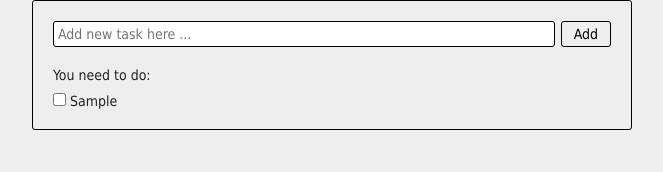
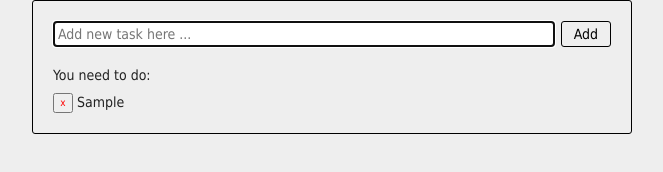
Before and after one commit to svyaz/Frontend, a plain HTML site: page Lekciya_05_2_TodoList/index.html in a window 1280 px wide. Both pictures are taken after typing "Sample" into the empty fields and a click on the button "Add". Shown: the whole page, without its empty margins (308-971 px from the left). Drawn offline with Linux system fonts and the light colour scheme.

Commit message:
5.02. TodoList. Исправление замечаний

```diff
--- a/Lekciya_05_2_TodoList/index.html
+++ b/Lekciya_05_2_TodoList/index.html
@@ -16,13 +16,9 @@
             </div>
         </form>
     </div>
-    <div class="list-block">You need to do:
-        <form id="list-form">
-            <!-- TaskList template -->
-            <!--<div class="list-element" id="div-XXX">
-                <label><input type="checkbox" title="Task done!" id="XXX"> Task template</label>
-            </div>-->
-        </form>
+    <div id="list-block">You need to do:
+        <!-- TaskList template -->
+        <!--<div class="list-element" id="div-XXX"><button title="Task done!" id="XXX">x</button> Task template</div>-->
     </div>
 </div>
 <script src="js/todo-list.js"></script>
--- a/Lekciya_05_2_TodoList/js/todo-list.js
+++ b/Lekciya_05_2_TodoList/js/todo-list.js
@@ -1,25 +1,8 @@
 "use strict";
 
 var TaskClass = function (name) {
-    this.name = escapeHtml(name);
+    this.name = name;
     this.id = generateId();
-
-    var entityMap = {
-        '&': '&amp;',
-        '<': '&lt;',
-        '>': '&gt;',
-        '"': '&quot;',
-        "'": '&#39;',
-        '/': '&#x2F;',
-        '`': '&#x60;',
-        '=': '&#x3D;'
-    };
-
-    function escapeHtml(string) {
-        return String(string).replace(/[&<>"'`=\/]/g, function (s) {
-            return entityMap[s];
-        });
-    }
 
     function generateId() {
         return (new Date()).getTime();
@@ -47,19 +30,20 @@ var TaskListClass = function () {
     };
 };
 
-var ViewClass = function (cont) {
-    var controller = cont;
+var ViewClass = function (controller) {
     var addForm = document.getElementById("add-form");
     var addInput = document.getElementById("add-text");
-    var listForm = document.getElementById("list-form");
+    var listBlock = document.getElementById("list-block");
 
-    addForm.addEventListener("change", addNewTask);
+    addForm.addEventListener("submit", addNewTask);
     addInput.focus();
 
     function addNewTask() {
         var newTask = controller.addNewTask(addInput.value);
-        if (newTask != null) {
-            listForm.appendChild(getTaskAsHTML(newTask));
+        if (newTask !== null) {
+            listBlock.appendChild(getTaskAsHTML(newTask));
+        } else {
+            showError("You need to type some text.");
         }
         addInput.value = "";
         addInput.focus();
@@ -69,18 +53,27 @@ var ViewClass = function (cont) {
         var id = event.target.id;
         if (controller.deleteTask(id)) {
             var element = document.getElementById("div-" + id);
-            element.removeEventListener("change", deleteTask);
-            listForm.removeChild(element);
+            element.removeEventListener("click", deleteTask);
+            listBlock.removeChild(element);
         }
     }
 
     function getTaskAsHTML(task) {
-        var element = document.createElement("div");
-        element.setAttribute("class", "list-element");
-        element.setAttribute("id", "div-" + task.id);
-        element.innerHTML = '<label><input type="checkbox" title="Task done!" id="' + task.id + '"> ' + task.name + '</label>';
-        element.addEventListener("change", deleteTask);
-        return element;
+        var parent = document.createElement("div");
+        parent.setAttribute("class", "list-element");
+        parent.setAttribute("id", "div-" + task.id);
+        var child = document.createElement("button");
+        child.setAttribute("title", "Task done!");
+        child.setAttribute("id", task.id);
+        child.innerHTML = 'x';
+        parent.appendChild(child);
+        parent.append(" ", task.name);
+        parent.addEventListener("click", deleteTask);
+        return parent;
+    }
+
+    function showError(text) {
+        alert(text);
     }
 };
 
--- a/Lekciya_05_2_TodoList/styles/styles.css
+++ b/Lekciya_05_2_TodoList/styles/styles.css
@@ -31,7 +31,11 @@ body {
     border-radius: 3px;
 }
 
-.list-block {
+.add-panel button {
+    cursor: pointer;
+}
+
+#list-block {
     margin: 20px 0 0 0;
 }
 
@@ -43,3 +47,12 @@ body {
     cursor: pointer;
     color: navy;
 }
+
+.list-element button {
+    width: 20px;
+    height: 20px;
+    padding: 0;
+    vertical-align: middle;
+    color: #f00;
+    font-size: 10px;
+}
```
